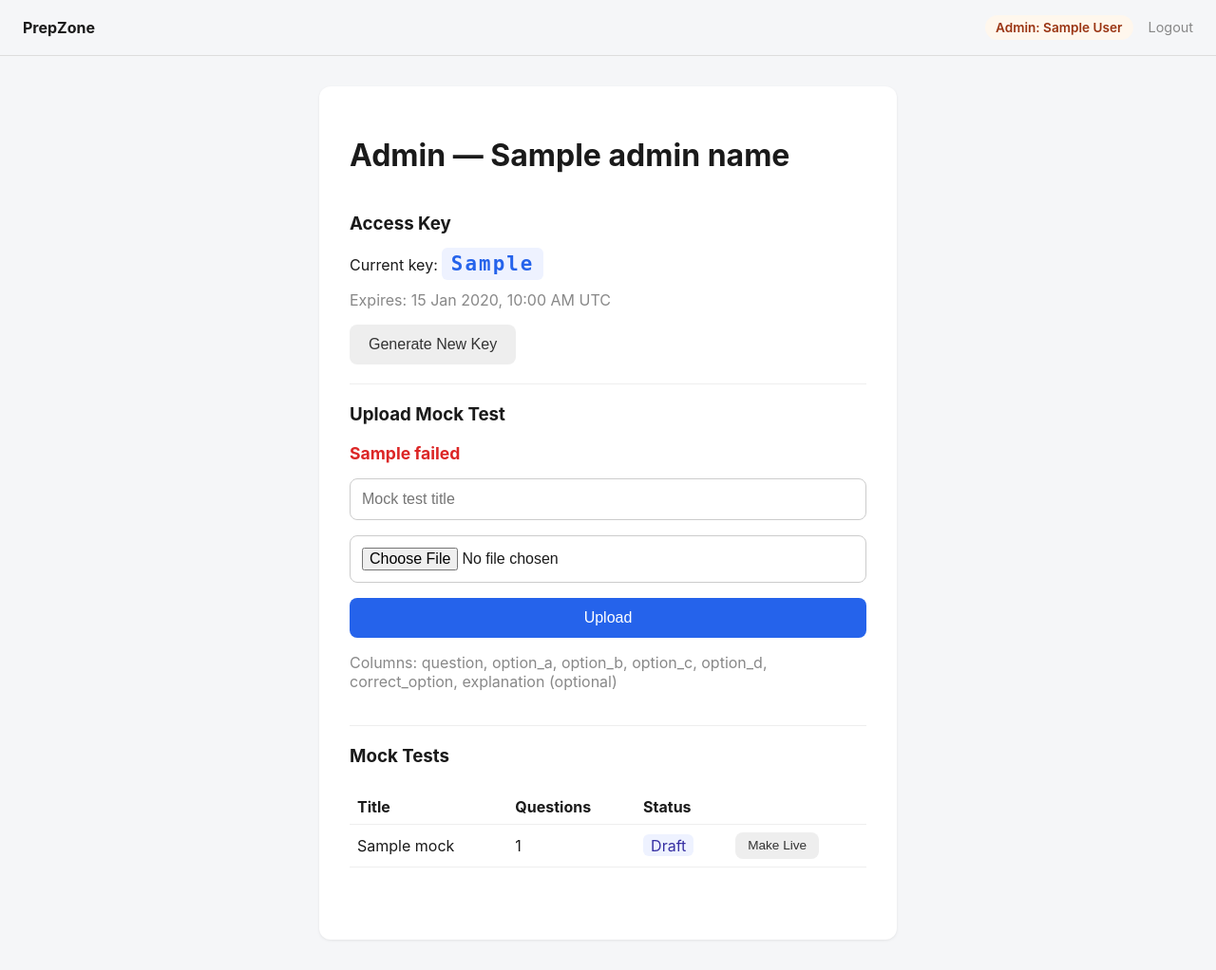
After one commit to Gauraviiitian/ssc_cgl_web, a FastAPI app: template app/templates/admin.html in a window 1280 px wide. The commit adds this page. Shown: the whole page at 95% size. Run offline with FastAPI, Linux system fonts and the light colour scheme; the visitor is signed in with stand-in values (Sample User, id 1); the template is opened without the code that fills it: most values are stand-ins (such as "Sample title", 1, 10 or a date in 2020).

Commit message:
add paid mocks

```diff
--- a/app/llm.py
+++ b/app/llm.py
@@ -5,7 +5,7 @@ import os
 
 from groq import Groq
 
-MODEL = "llama-3.3-70b-versatile"
+MODEL = "openai/gpt-oss-120b"
 
 _client = Groq(api_key=os.environ["GROQ_API_KEY"])
 
--- a/app/main.py
+++ b/app/main.py
@@ -1,6 +1,7 @@
 from __future__ import annotations
 
 import os
+import secrets
 from datetime import datetime, timezone
 
 from dotenv import load_dotenv
@@ -8,22 +9,24 @@ from dotenv import load_dotenv
 # .env lives at the ProjectX root, two levels above this file (app/main.py).
 load_dotenv(os.path.join(os.path.dirname(__file__), "..", "..", ".env"))
 
-from fastapi import FastAPI, Form, Request
+from fastapi import FastAPI, File, Form, Request, UploadFile
 from fastapi.responses import HTMLResponse, RedirectResponse
 from fastapi.staticfiles import StaticFiles
 from fastapi.templating import Jinja2Templates
 from starlette.middleware.sessions import SessionMiddleware
 
-from app import adaptive, db, llm
+from app import adaptive, db, llm, mock_upload
 
 app = FastAPI(title="SSC CGL Prep")
 app.add_middleware(SessionMiddleware, secret_key=os.environ["SESSION_SECRET"])
+ADMIN_PASSWORD = os.environ["ADMIN_PASSWORD"]
 
 BASE_DIR = os.path.dirname(__file__)
 app.mount("/static", StaticFiles(directory=os.path.join(BASE_DIR, "static")), name="static")
 templates = Jinja2Templates(directory=os.path.join(BASE_DIR, "templates"))
 
 MOCK_SIZE = 20
+NO_EXPLANATION_TEXT = "No explanation provided for this question."
 
 
 @app.on_event("startup")
@@ -36,6 +39,10 @@ def current_user(request: Request) -> dict | None:
     if not user_id:
         return None
     return db.get_user(user_id)
+
+
+def is_admin(request: Request) -> bool:
+    return bool(request.session.get("is_admin"))
 
 
 @app.get("/", response_class=HTMLResponse)
@@ -63,7 +70,7 @@ def logout(request: Request):
 
 
 @app.get("/dashboard", response_class=HTMLResponse)
-def dashboard(request: Request):
+def dashboard(request: Request, paid_error: bool = False):
     user = current_user(request)
     if not user:
         return RedirectResponse("/", status_code=302)
@@ -84,6 +91,10 @@ def dashboard(request: Request):
         for row in db.subject_performance(user["id"])
     ]
 
+    paid_unlocked = bool(request.session.get("paid_unlocked"))
+    live_mocks = db.list_paid_mock_tests(live_only=True)
+    attempts_by_mock = db.paid_attempts_for_user(user["id"])
+
     return templates.TemplateResponse(
         "dashboard.html",
         {
@@ -94,6 +105,10 @@ def dashboard(request: Request):
             "overall_perf": overall_perf,
             "overall_accuracy": overall_accuracy,
             "subject_perf": subject_perf,
+            "paid_unlocked": paid_unlocked,
+            "paid_error": paid_error,
+            "live_mocks": live_mocks,
+            "attempts_by_mock": attempts_by_mock,
         },
     )
 
@@ -122,6 +137,53 @@ def start_ca_quiz(request: Request):
     questions = db.ca_questions_for_date(ca_date)
     session_id = db.create_session(user["id"])
     db.add_session_questions(session_id, [q["id"] for q in questions])
+    return RedirectResponse(f"/mock/{session_id}", status_code=302)
+
+
+@app.post("/paid/unlock")
+def unlock_paid_mocks(request: Request, key: str = Form(...)):
+    user = current_user(request)
+    if not user:
+        return RedirectResponse("/", status_code=302)
+
+    current_key = db.current_access_key()
+    now = datetime.now(timezone.utc)
+    entered = key.strip().upper()
+    valid = (
+        current_key is not None
+        and current_key["expires_at"] > now
+        and secrets.compare_digest(entered, current_key["key_value"])
+    )
+    if not valid:
+        return RedirectResponse("/dashboard?paid_error=1#paid", status_code=302)
+
+    request.session["paid_unlocked"] = True
+    return RedirectResponse("/dashboard#paid", status_code=302)
+
+
+@app.post("/paid/start/{paid_mock_test_id}")
+def start_paid_mock(request: Request, paid_mock_test_id: int):
+    user = current_user(request)
+    if not user:
+        return RedirectResponse("/", status_code=302)
+    if not request.session.get("paid_unlocked"):
+        return RedirectResponse("/dashboard#paid", status_code=302)
+
+    mock = db.get_paid_mock_test(paid_mock_test_id)
+    if not mock or not mock["is_live"]:
+        return RedirectResponse("/dashboard#paid", status_code=302)
+
+    existing = db.get_paid_attempt(user["id"], paid_mock_test_id)
+    if existing:
+        return RedirectResponse(f"/mock/{existing['session_id']}/review", status_code=302)
+
+    questions = db.paid_mock_questions(paid_mock_test_id)
+    if not questions:
+        return RedirectResponse("/dashboard#paid", status_code=302)
+
+    session_id = db.create_session(user["id"])
+    db.add_session_questions(session_id, [q["id"] for q in questions])
+    db.record_paid_attempt(user["id"], paid_mock_test_id, session_id)
     return RedirectResponse(f"/mock/{session_id}", status_code=302)
 
 
@@ -232,3 +294,129 @@ def summary(request: Request, session_id: int):
     return templates.TemplateResponse(
         "summary.html", {"request": request, "session_id": session_id, **data}
     )
+
+
+@app.get("/mock/{session_id}/review", response_class=HTMLResponse)
+def review(request: Request, session_id: int):
+    user = current_user(request)
+    if not user:
+        return RedirectResponse("/", status_code=302)
+
+    session = db.get_session(session_id)
+    if not session or session["user_id"] != user["id"]:
+        return RedirectResponse("/dashboard", status_code=302)
+
+    questions = db.session_review(session_id)
+    return templates.TemplateResponse(
+        "review.html", {"request": request, "session_id": session_id, "questions": questions}
+    )
+
+
+# --- admin ---
+
+@app.get("/admin/login", response_class=HTMLResponse)
+def admin_login_form(request: Request):
+    if is_admin(request):
+        return RedirectResponse("/admin", status_code=302)
+    return templates.TemplateResponse("admin_login.html", {"request": request, "error": None})
+
+
+@app.post("/admin/login")
+def admin_login(request: Request, name: str = Form(...), password: str = Form(...)):
+    if not secrets.compare_digest(password, ADMIN_PASSWORD):
+        return templates.TemplateResponse(
+            "admin_login.html", {"request": request, "error": "Wrong password."}, status_code=401
+        )
+    request.session["is_admin"] = True
+    request.session["admin_name"] = name.strip() or "Admin"
+    return RedirectResponse("/admin", status_code=302)
+
+
+@app.get("/admin/logout")
+def admin_logout(request: Request):
+    request.session.pop("is_admin", None)
+    request.session.pop("admin_name", None)
+    return RedirectResponse("/admin/login", status_code=302)
+
+
+def _admin_context(request: Request, upload_result: dict | None = None) -> dict:
+    return {
+        "request": request,
+        "admin_name": request.session.get("admin_name"),
+        "current_key": db.current_access_key(),
+        "mocks": db.list_paid_mock_tests(),
+        "upload_result": upload_result,
+    }
+
+
+@app.get("/admin", response_class=HTMLResponse)
+def admin_dashboard(request: Request):
+    if not is_admin(request):
+        return RedirectResponse("/admin/login", status_code=302)
+    return templates.TemplateResponse("admin.html", _admin_context(request))
+
+
+@app.post("/admin/mocks/upload", response_class=HTMLResponse)
+async def admin_upload_mock(request: Request, title: str = Form(...), file: UploadFile = File(...)):
+    if not is_admin(request):
+        return RedirectResponse("/admin/login", status_code=302)
+
+    title = title.strip()
+    file_bytes = await file.read()
+
+    try:
+        rows, errors = mock_upload.parse_upload(file_bytes, file.filename or "")
+    except (ValueError, mock_upload.UploadTooLargeError) as e:
+        return templates.TemplateResponse(
+            "admin.html", _admin_context(request, upload_result={"failed": str(e)})
+        )
+
+    if not title or not rows:
+        failed = "Title is required." if not title else "No valid rows found in the file."
+        return templates.TemplateResponse(
+            "admin.html", _admin_context(request, upload_result={"failed": failed, "errors": errors})
+        )
+
+    mock_id = db.create_paid_mock_test(title, request.session.get("admin_name") or "Admin")
+    for row in rows:
+        qid = db.insert_question(
+            subject="Paid Mock",
+            topic=title,
+            text=row["text"],
+            option_a=row["option_a"],
+            option_b=row["option_b"],
+            option_c=row["option_c"],
+            option_d=row["option_d"],
+            correct_option=row["correct_option"],
+            difficulty="medium",
+            source="paid_upload",
+            paid_mock_test_id=mock_id,
+        )
+        db.store_explanation(qid, row["explanation"] or NO_EXPLANATION_TEXT, "manual")
+
+    return templates.TemplateResponse(
+        "admin.html",
+        _admin_context(
+            request,
+            upload_result={"imported": len(rows), "errors": errors, "title": title},
+        ),
+    )
+
+
+@app.post("/admin/mocks/{paid_mock_test_id}/toggle_live")
+def admin_toggle_live(request: Request, paid_mock_test_id: int):
+    if not is_admin(request):
+        return RedirectResponse("/admin/login", status_code=302)
+    mock = db.get_paid_mock_test(paid_mock_test_id)
+    if mock:
+        db.set_paid_mock_live(paid_mock_test_id, not mock["is_live"])
+    return RedirectResponse("/admin", status_code=302)
+
+
+@app.post("/admin/keys/generate")
+def admin_generate_key(request: Request):
+    if not is_admin(request):
+        return RedirectResponse("/admin/login", status_code=302)
+    key_value = secrets.token_hex(4).upper()
+    db.generate_access_key(key_value)
+    return RedirectResponse("/admin", status_code=302)
--- a/app/static/style.css
+++ b/app/static/style.css
@@ -9,7 +9,7 @@ body {
   body { background: #14161a; color: #e8e8e8; }
   .card { background: #1e2126 !important; }
   .option { background: #262a31 !important; color: #e8e8e8 !important; border-color: #383d45 !important; }
-  input[type=text] { background: #262a31 !important; color: #e8e8e8 !important; border-color: #383d45 !important; }
+  input[type=text], input[type=password], input[type=file] { background: #262a31 !important; color: #e8e8e8 !important; border-color: #383d45 !important; }
 
   .reveal li { background: #262a31; color: #e8e8e8; }
   .reveal li.correct { background: #14532d; color: #bbf7d0; }
@@ -24,6 +24,12 @@ body {
 
   .perf-stat { background: #262a31; }
   .perf-number { color: #60a5fa; }
+
+  .admin-section { border-color: #383d45; }
+  .key-code { background: #262a31; color: #60a5fa; }
+  .upload-errors { background: #3f2d0a; color: #fde68a; }
+  .paid-mock-item { background: #262a31; }
+  .admin-badge { background: #3f2d0a; color: #fde68a; }
 }
 
 .topbar {
@@ -42,7 +48,7 @@ body {
 .centered { text-align: center; }
 .muted { color: #888; }
 
-input[type=text] {
+input[type=text], input[type=password], input[type=file] {
   width: 100%; padding: 0.75rem; font-size: 1rem;
   border: 1px solid #ccc; border-radius: 8px; margin-bottom: 1rem;
 }
@@ -117,3 +123,38 @@ button.secondary, .btn-link.secondary { background: #eee; color: #333; }
 .summary-table { width: 100%; border-collapse: collapse; margin: 1.5rem 0; }
 .summary-table th, .summary-table td { text-align: left; padding: 0.5rem; border-bottom: 1px solid #eee; }
 .score { font-size: 1.5rem; font-weight: 700; }
+
+.topbar-right { display: flex; align-items: center; gap: 1rem; }
+.admin-badge {
+  text-decoration: none; font-size: 0.85rem; font-weight: 600;
+  background: #fff7ed; color: #9a3412; padding: 0.3rem 0.7rem; border-radius: 999px;
+}
+
+.actions-row { display: flex; gap: 0.6rem; margin-top: 1.5rem; }
+.actions-row .btn-link { flex: 1; }
+
+.review-question { padding: 1.25rem 0; border-bottom: 1px solid #eee; }
+.review-question:last-of-type { border-bottom: none; }
+
+.admin-section { padding: 1.25rem 0; border-bottom: 1px solid #eee; }
+.admin-section:last-child { border-bottom: none; }
+.admin-section h3 { margin-top: 0; }
+
+.key-code {
+  font-size: 1.3rem; font-weight: 700; letter-spacing: 0.1em;
+  background: #eef2ff; color: #2563eb; padding: 0.3rem 0.6rem; border-radius: 6px;
+}
+
+.upload-errors {
+  background: #fffbea; color: #78350f; border-radius: 8px;
+  padding: 0.75rem 1.25rem; margin: 0.75rem 0; font-size: 0.85rem;
+}
+
+.tag.live { background: #dcfce7; color: #14532d; }
+button.small, button.secondary.small { padding: 0.4rem 0.8rem; font-size: 0.85rem; }
+
+.paid-mock-list { list-style: none; padding: 0; margin: 0; }
+.paid-mock-item {
+  display: flex; justify-content: space-between; align-items: center; gap: 1rem;
+  padding: 1rem; border-radius: 8px; background: #f5f6f8; margin-bottom: 0.6rem;
+}
--- /dev/null
+++ b/app/templates/admin.html
@@ -0,0 +1,68 @@
+{% extends "base.html" %}
+{% block content %}
+<div class="card">
+  <h1>Admin — {{ admin_name }}</h1>
+
+  <div class="admin-section">
+    <h3>Access Key</h3>
+    {% if current_key %}
+    <p>Current key: <code class="key-code">{{ current_key.key_value }}</code></p>
+    <p class="muted">Expires: {{ current_key.expires_at.strftime('%d %b %Y, %I:%M %p UTC') }}</p>
+    {% else %}
+    <p class="muted">No key generated yet.</p>
+    {% endif %}
+    <form method="post" action="/admin/keys/generate">
+      <button type="submit" class="secondary">Generate New Key</button>
+    </form>
+  </div>
+
+  <div class="admin-section">
+    <h3>Upload Mock Test</h3>
+    {% if upload_result %}
+      {% if upload_result.failed %}
+      <p class="result incorrect">{{ upload_result.failed }}</p>
+      {% else %}
+      <p class="result correct">Imported {{ upload_result.imported }} questions into "{{ upload_result.title }}".</p>
+      {% endif %}
+      {% if upload_result.errors %}
+      <ul class="upload-errors">
+        {% for err in upload_result.errors %}
+        <li>{{ err }}</li>
+        {% endfor %}
+      </ul>
+      {% endif %}
+    {% endif %}
+    <form method="post" action="/admin/mocks/upload" enctype="multipart/form-data">
+      <input type="text" name="title" placeholder="Mock test title" required>
+      <input type="file" name="file" accept=".csv,.xlsx,.xls" required>
+      <button type="submit" class="primary">Upload</button>
+    </form>
+    <p class="muted">Columns: question, option_a, option_b, option_c, option_d, correct_option, explanation (optional)</p>
+  </div>
+
+  <div class="admin-section">
+    <h3>Mock Tests</h3>
+    {% if mocks %}
+    <table class="summary-table">
+      <thead><tr><th>Title</th><th>Questions</th><th>Status</th><th></th></tr></thead>
+      <tbody>
+        {% for m in mocks %}
+        <tr>
+          <td>{{ m.title }}</td>
+          <td>{{ m.question_count }}</td>
+          <td>{% if m.is_live %}<span class="tag live">Live</span>{% else %}<span class="tag">Draft</span>{% endif %}</td>
+          <td>
+            <form method="post" action="/admin/mocks/{{ m.id }}/toggle_live">
+              <button type="submit" class="secondary small">{% if m.is_live %}Unpublish{% else %}Make Live{% endif %}</button>
+            </form>
+          </td>
+        </tr>
+        {% endfor %}
+      </tbody>
+    </table>
+    {% else %}
+    <p class="muted">No mock tests uploaded yet.</p>
+    {% endif %}
+  </div>
+</div>
+{% endblock %}
--- a/app/templates/base.html
+++ b/app/templates/base.html
@@ -9,9 +9,14 @@
 <body>
   <header class="topbar">
     <a href="/dashboard" class="brand">PrepZone</a>
-    {% if request.session.get('user_id') %}
-      <a href="/logout" class="logout">Logout</a>
-    {% endif %}
+    <div class="topbar-right">
+      {% if request.session.get('is_admin') %}
+        <a href="/admin" class="admin-badge">Admin: {{ request.session.get('admin_name') }}</a>
+      {% endif %}
+      {% if request.session.get('user_id') %}
+        <a href="/logout" class="logout">Logout</a>
+      {% endif %}
+    </div>
   </header>
   <main class="container">
     {% block content %}{% endblock %}
--- a/app/templates/summary.html
+++ b/app/templates/summary.html
@@ -18,6 +18,9 @@
     </tbody>
   </table>
 
-  <a href="/dashboard" class="primary btn-link">Back to Dashboard</a>
+  <div class="actions-row">
+    <a href="/mock/{{ session_id }}/review" class="secondary btn-link">Review My Answers</a>
+    <a href="/dashboard" class="primary btn-link">Back to Dashboard</a>
+  </div>
 </div>
 {% endblock %}
--- a/render.yaml
+++ b/render.yaml
@@ -12,3 +12,5 @@ services:
         sync: false
       - key: SESSION_SECRET
         sync: false
+      - key: ADMIN_PASSWORD
+        sync: false
--- a/requirements.txt
+++ b/requirements.txt
@@ -11,3 +11,4 @@ beautifulsoup4==4.12.3
 lxml==5.3.0
 tzdata==2024.2
 fpdf2==2.8.2
+openpyxl==3.1.5
```
Also changed, not shown: app/db.py (+145 -8 lines), app/mock_upload.py (added, +89 -0 lines), app/schema.sql (+30 -0 lines), app/static/app.js (+14 -3 lines), app/templates/admin_login.html (added, +14 -0 lines), app/templates/dashboard.html (+36 -0 lines), app/templates/review.html (added, +22 -0 lines), README.md.
